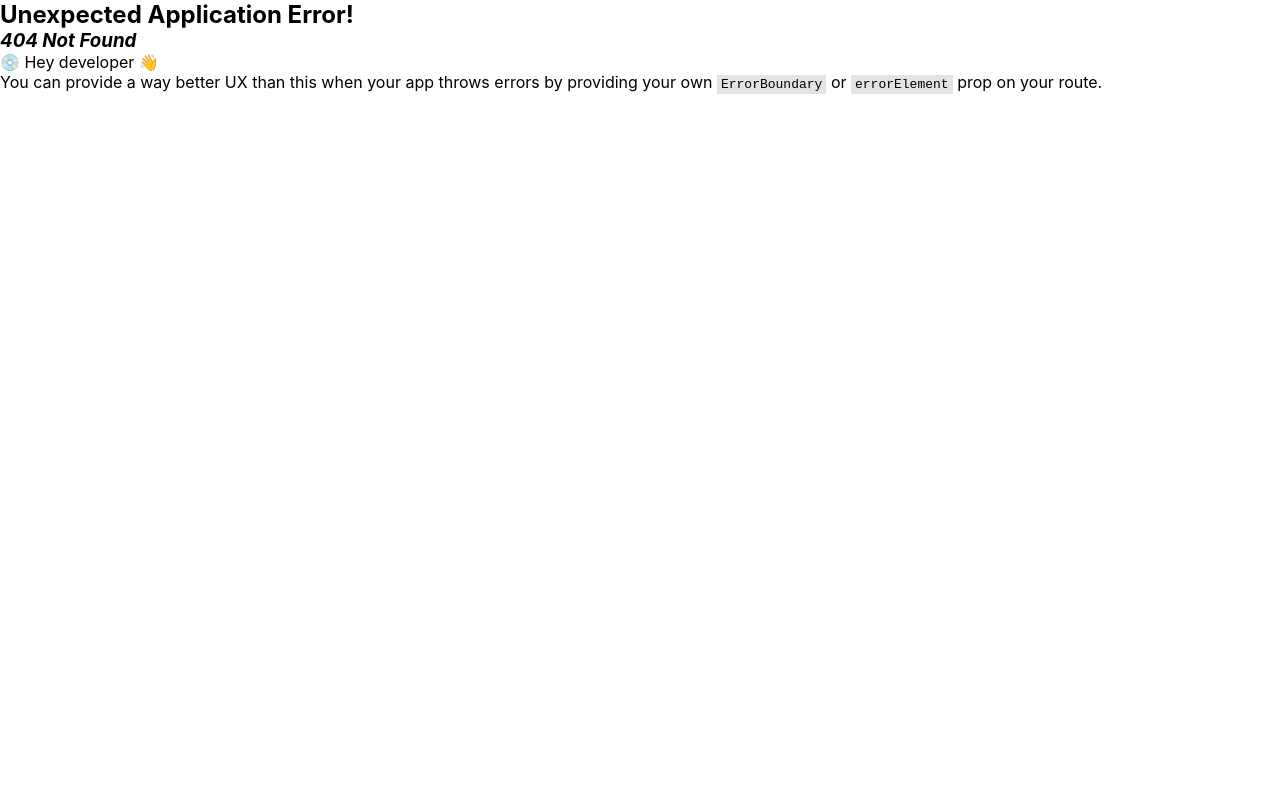
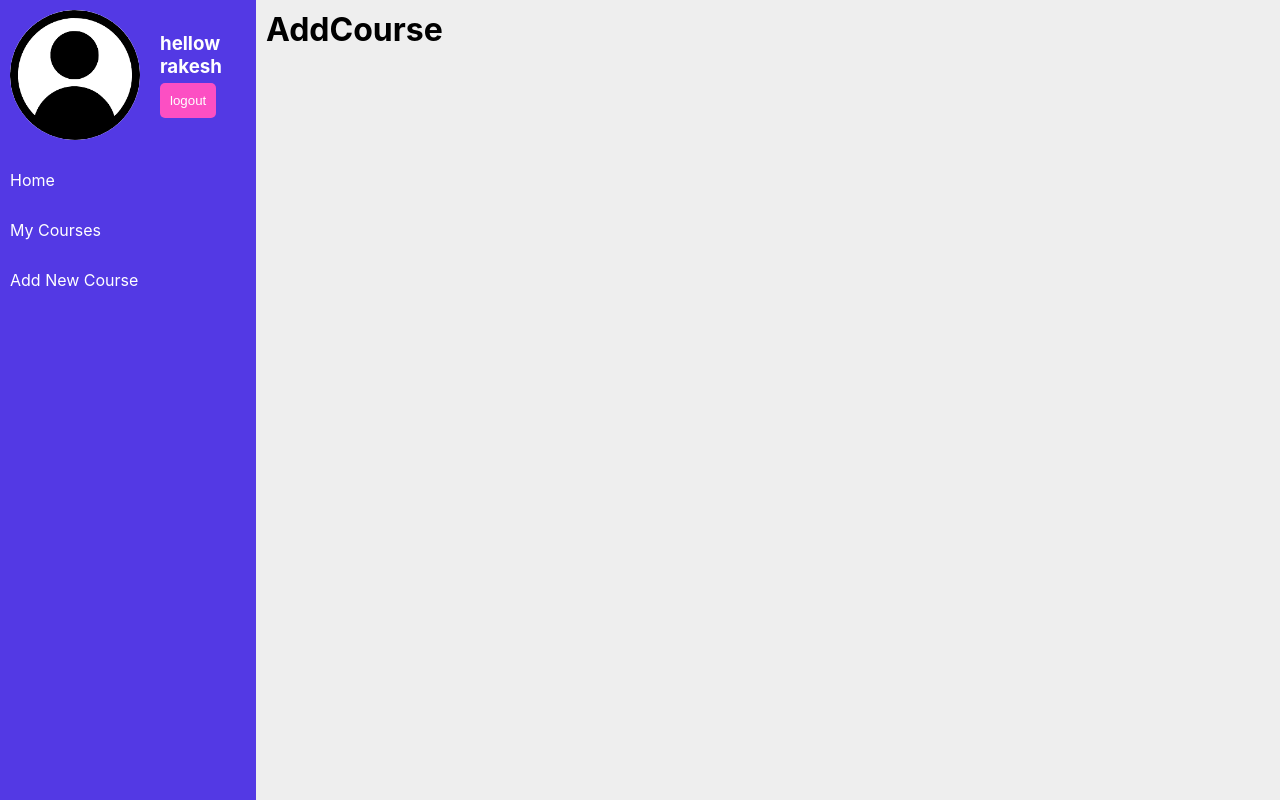
Before and after one commit to irakeshbind/lms, a React (Create React App) app: page /dashboard/add-course in a window 1280 px wide. Before the commit this address had no page. Built offline with nearby package versions, Linux system fonts and the light colour scheme.

Commit message:
sub menu route create

```diff
--- /dev/null
+++ b/src/components/AddCourse.js
@@ -0,0 +1,6 @@
+const AddCourse =()=>{
+    return(
+        <h1>AddCourse</h1>
+    )
+}
+export default AddCourse
--- /dev/null
+++ b/src/components/Dashboard.js
@@ -0,0 +1,26 @@
+import React from "react";
+import { Link, Outlet } from "react-router-dom";
+const Dashboard = () => {
+    return (
+        <div className="dashboard-wrapper">
+            <div className="side-nav">
+                <div className="profile-box">
+                    <img src={require('../assets/img3.png')} />
+                    <div className="profile-text">
+                        <h3>hellow rakesh</h3>
+                        <button>logout</button>
+                    </div>
+                </div>
+                <div className="menu">
+                    <Link to='/dashboard/home' className="menu-link">Home</Link>
+                    <Link to='/dashboard/my-courses' className="menu-link">My Courses</Link>
+                    <Link tp='/dashboard/add-course' className="menu-link">Add New Course</Link>
+                </div>
+            </div>
+            <div className="main-content">
+         <Outlet/>
+            </div>
+        </div>
+    )
+}
+export default Dashboard
--- /dev/null
+++ b/src/components/Home.js
@@ -0,0 +1,6 @@
+const Home =()=>{
+    return(
+        <h1>home</h1>
+    )
+}
+export default Home
--- /dev/null
+++ b/src/components/MyCourses.js
@@ -0,0 +1,6 @@
+const MyCourses =()=>{
+    return(
+        <h1>MyCourses</h1>
+    )
+}
+export default MyCourses
--- a/src/style.css
+++ b/src/style.css
@@ -98,3 +98,60 @@
     color:white;
     text-decoration: none;
 }
+/* -----------dashboard-wrapper -------------*/
+.dashboard-wrapper{
+    width: 100%;
+    height: 100vh;
+    background-color: #eee;
+    display: flex;
+}
+.side-nav{
+    width: 20%;
+    background: rgb(83, 57, 228);
+
+}
+.main-content{
+    width: 80%;
+    padding: 10px;
+}
+.profile-box{
+    display: flex;
+    /* background-color: red; */
+    justify-content: center;
+    align-items: center;
+    gap: 10px;
+}
+.profile-box img{
+    width: 150px;
+    height: 150px;
+    border-radius: 50%;
+    padding: 10px;
+}
+.profile-text h3{
+    color: white;
+}
+.profile-text button{
+    border: none;
+    outline: none;
+    padding: 10px;
+    border-radius: 5px;
+    margin-top: 5px;
+    background: hsl(320, 97%, 65%);
+    color:white;
+}
+.menu{
+     margin-top: 10px;
+     display: flex;
+     flex-direction: column;
+     gap: 10px;
+}
+.menu-link{
+  color: white;
+  text-decoration: none;
+  padding: 10px;
+}
+.menu-link:hover{
+    background-color: rgb(218, 34, 187);
+    border-top-right-radius: 20px;
+    border-bottom-right-radius: 20px;
+}
```
Also changed, not shown: src/App.js (+12 -2 lines).
